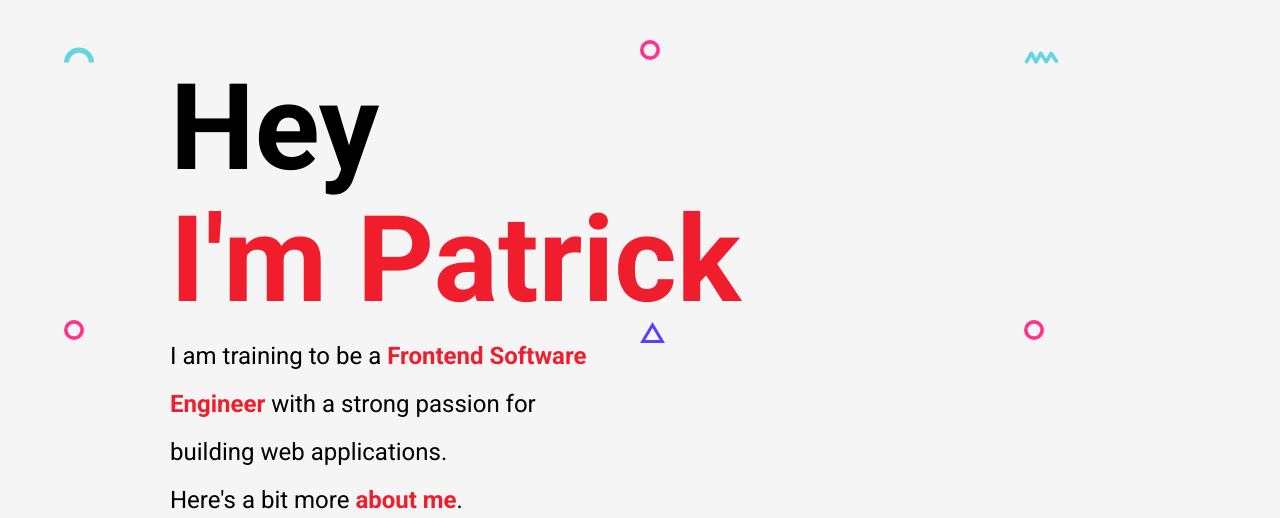
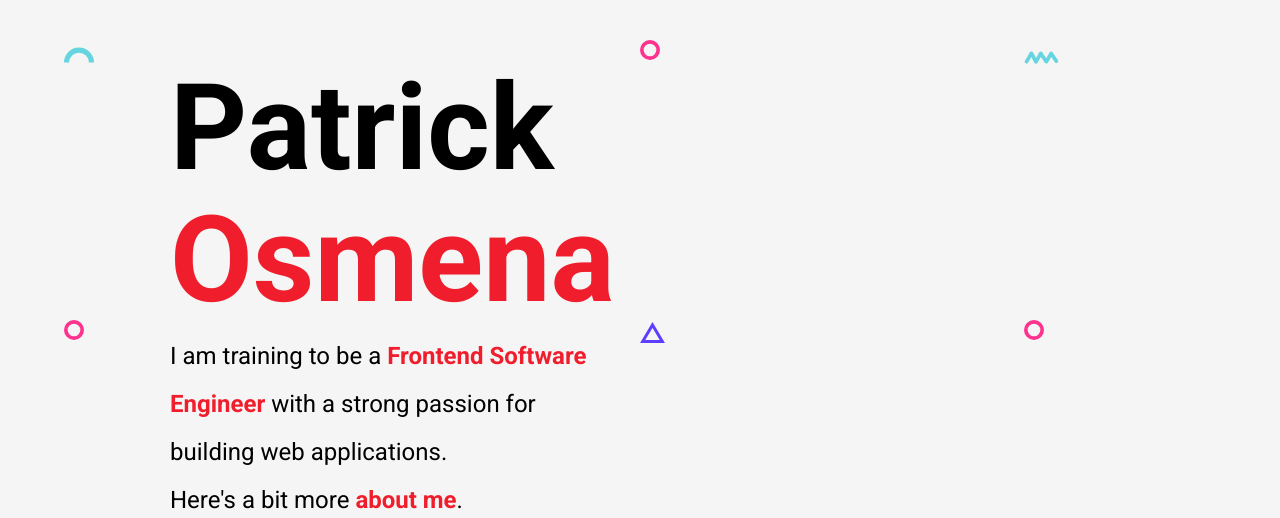
Before and after one commit to posmena28/posmena28.github.io, a plain HTML site: page index.html in a window 1280 px wide. Shown: the part 80-598 px from the top of the page. Drawn offline with nearby package versions, Linux system fonts and the light colour scheme.

Commit message:
Changed homepage title name

```diff
--- a/index.html
+++ b/index.html
@@ -60,8 +60,8 @@
       </nav>
       <header class="header">
         <div class="header__content">
-          <h1 class="title">Hey</h1>
-          <h1 class="title red">I'm Patrick</h1>
+          <h1 class="title">Patrick</h1>
+          <h1 class="title red">Osmena</h1>
           <p class="header__para">
             I am training to be a
             <b class="red">Frontend Software Engineer</b> with a strong passion
```
